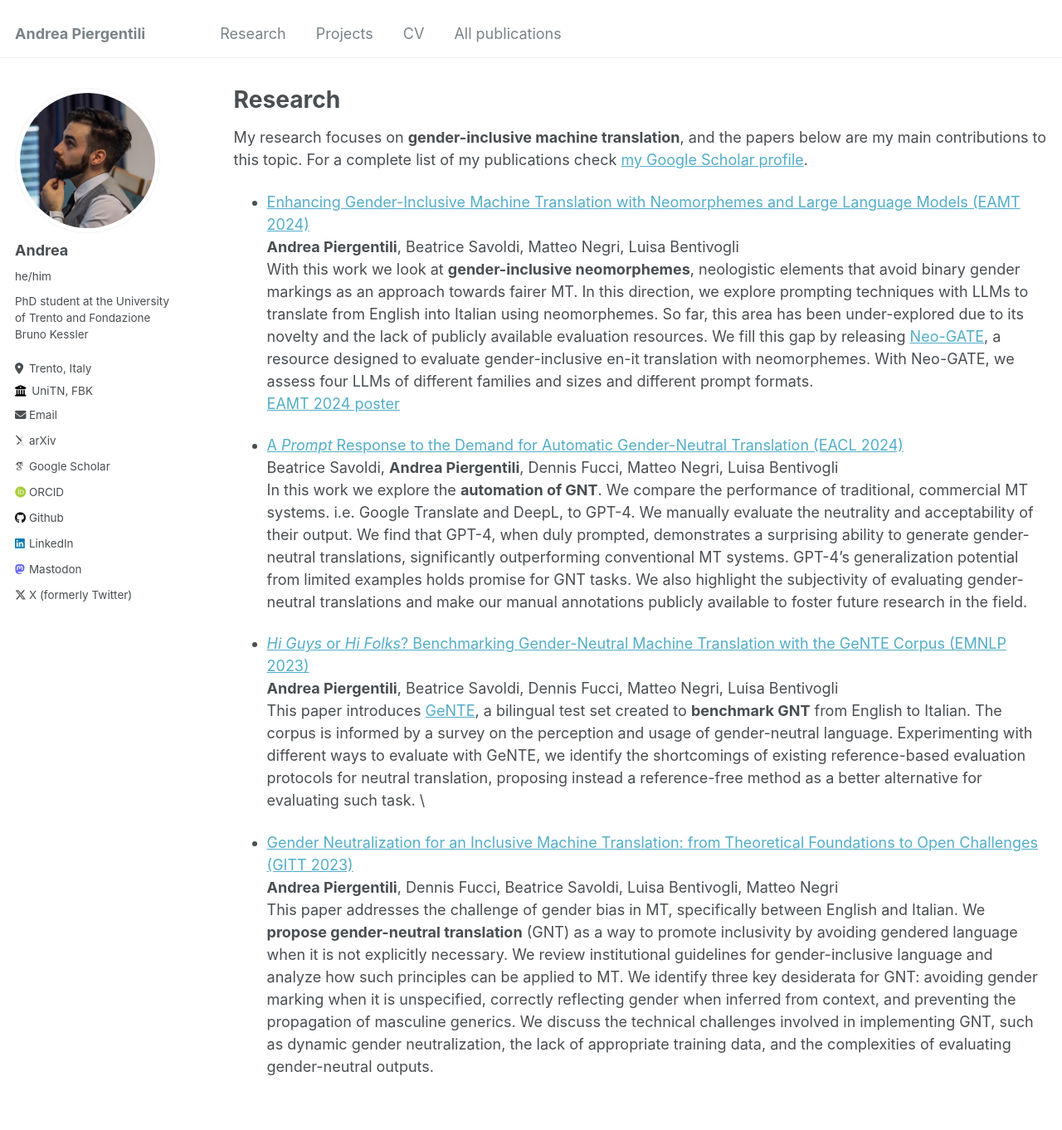
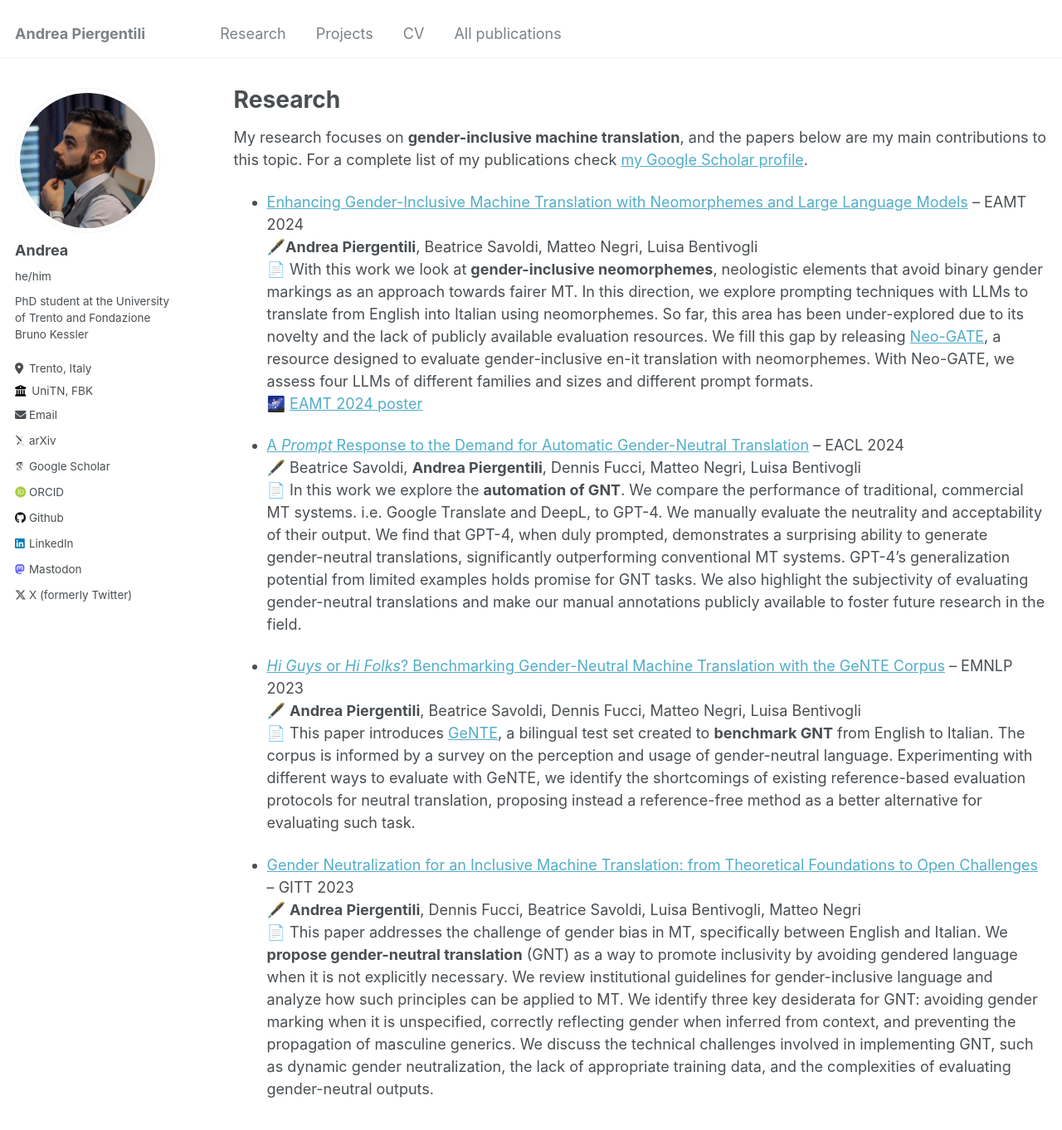
Before and after one commit to apierg/apierg.github.io, a Jekyll site: the page built from _pages/research.md, in a window 1280 px wide and 1400 px high. Shown: the top 1362 px of the window at 83% size. Built offline with Jekyll 4.4.1, drawn with Linux system fonts in a browser that asks for light colours; some web fonts are replaced.

Commit message:
add emoji + small changes

```diff
--- a/_pages/research.md
+++ b/_pages/research.md
@@ -8,19 +8,19 @@ author_profile: true
 My research focuses on **gender-inclusive machine translation**, and the papers below are my main contributions to this topic.
 For a complete list of my publications check [my Google Scholar profile](https://scholar.google.com/citations?user=SceVs8kAAAAJ&hl=it).
 
-* [Enhancing Gender-Inclusive Machine Translation with Neomorphemes and Large Language Models (EAMT 2024)](https://aclanthology.org/2024.eamt-1.25/)\
-    **Andrea Piergentili**, Beatrice Savoldi, Matteo Negri, Luisa Bentivogli\
-    With this work we look at **gender-inclusive neomorphemes**, neologistic elements that avoid binary gender markings as an approach towards fairer MT. In this direction, we explore prompting techniques with LLMs to translate from English into Italian using neomorphemes. So far, this area has been under-explored due to its novelty and the lack of publicly available evaluation resources. We fill this gap by releasing [Neo-GATE](https://huggingface.co/datasets/FBK-MT/Neo-GATE), a resource designed to evaluate gender-inclusive en-it translation with neomorphemes. With Neo-GATE, we assess four LLMs of different families and sizes and different prompt formats.\
-    [EAMT 2024 poster](https://drive.google.com/file/d/1aXmjviVJgYAkeugv77R1iiLy5lsnDxaI/view?usp=sharing)
+* [Enhancing Gender-Inclusive Machine Translation with Neomorphemes and Large Language Models](https://aclanthology.org/2024.eamt-1.25/) – EAMT 2024\
+    🖋️**Andrea Piergentili**, Beatrice Savoldi, Matteo Negri, Luisa Bentivogli\
+    📄 With this work we look at **gender-inclusive neomorphemes**, neologistic elements that avoid binary gender markings as an approach towards fairer MT. In this direction, we explore prompting techniques with LLMs to translate from English into Italian using neomorphemes. So far, this area has been under-explored due to its novelty and the lack of publicly available evaluation resources. We fill this gap by releasing [Neo-GATE](https://huggingface.co/datasets/FBK-MT/Neo-GATE), a resource designed to evaluate gender-inclusive en-it translation with neomorphemes. With Neo-GATE, we assess four LLMs of different families and sizes and different prompt formats.\
+    🌌 [EAMT 2024 poster](https://drive.google.com/file/d/1aXmjviVJgYAkeugv77R1iiLy5lsnDxaI/view?usp=sharing)
 
-* [A _Prompt_ Response to the Demand for Automatic Gender-Neutral Translation (EACL 2024)](https://aclanthology.org/2024.eacl-short.23/)\
-    Beatrice Savoldi, **Andrea Piergentili**, Dennis Fucci, Matteo Negri, Luisa Bentivogli\
-    In this work we explore the **automation of GNT**. We compare the performance of traditional, commercial MT systems. i.e. Google Translate and DeepL, to GPT-4. We manually evaluate the neutrality and acceptability of their output. We find that GPT-4, when duly prompted, demonstrates a surprising ability to generate gender-neutral translations, significantly outperforming conventional MT systems. GPT-4’s generalization potential from limited examples holds promise for GNT tasks. We also highlight the subjectivity of evaluating gender-neutral translations and make our manual annotations publicly available to foster future research in the field.
+* [A _Prompt_ Response to the Demand for Automatic Gender-Neutral Translation](https://aclanthology.org/2024.eacl-short.23/) – EACL 2024\
+    🖋️ Beatrice Savoldi, **Andrea Piergentili**, Dennis Fucci, Matteo Negri, Luisa Bentivogli\
+    📄 In this work we explore the **automation of GNT**. We compare the performance of traditional, commercial MT systems. i.e. Google Translate and DeepL, to GPT-4. We manually evaluate the neutrality and acceptability of their output. We find that GPT-4, when duly prompted, demonstrates a surprising ability to generate gender-neutral translations, significantly outperforming conventional MT systems. GPT-4’s generalization potential from limited examples holds promise for GNT tasks. We also highlight the subjectivity of evaluating gender-neutral translations and make our manual annotations publicly available to foster future research in the field.
 
-* [_Hi Guys_ or _Hi Folks_? Benchmarking Gender-Neutral Machine Translation with the GeNTE Corpus (EMNLP 2023)](https://aclanthology.org/2023.emnlp-main.873/) \
-    **Andrea Piergentili**, Beatrice Savoldi, Dennis Fucci, Matteo Negri, Luisa Bentivogli\
-    This paper introduces [GeNTE](https://huggingface.co/datasets/FBK-MT/GeNTE), a bilingual test set created to **benchmark GNT** from English to Italian. The corpus is informed by a survey on the perception and usage of gender-neutral language. Experimenting with different ways to evaluate with GeNTE, we identify the shortcomings of existing reference-based evaluation protocols for neutral translation, proposing instead a reference-free method as a better alternative for evaluating such task. \
+* [_Hi Guys_ or _Hi Folks_? Benchmarking Gender-Neutral Machine Translation with the GeNTE Corpus](https://aclanthology.org/2023.emnlp-main.873/) – EMNLP 2023 \
+    🖋️ **Andrea Piergentili**, Beatrice Savoldi, Dennis Fucci, Matteo Negri, Luisa Bentivogli\
+    📄 This paper introduces [GeNTE](https://huggingface.co/datasets/FBK-MT/GeNTE), a bilingual test set created to **benchmark GNT** from English to Italian. The corpus is informed by a survey on the perception and usage of gender-neutral language. Experimenting with different ways to evaluate with GeNTE, we identify the shortcomings of existing reference-based evaluation protocols for neutral translation, proposing instead a reference-free method as a better alternative for evaluating such task.
 
-* [Gender Neutralization for an Inclusive Machine Translation: from Theoretical Foundations to Open Challenges (GITT 2023)](https://aclanthology.org/2023.gitt-1.7/) \
-    **Andrea Piergentili**, Dennis Fucci, Beatrice Savoldi, Luisa Bentivogli, Matteo Negri\
-    This paper addresses the challenge of gender bias in MT, specifically between English and Italian. We **propose gender-neutral translation** (GNT) as a way to promote inclusivity by avoiding gendered language when it is not explicitly necessary. We review institutional guidelines for gender-inclusive language and analyze how such principles can be applied to MT. We identify three key desiderata for GNT: avoiding gender marking when it is unspecified, correctly reflecting gender when inferred from context, and preventing the propagation of masculine generics. We discuss the technical challenges involved in implementing GNT, such as dynamic gender neutralization, the lack of appropriate training data, and the complexities of evaluating gender-neutral outputs.
+* [Gender Neutralization for an Inclusive Machine Translation: from Theoretical Foundations to Open Challenges](https://aclanthology.org/2023.gitt-1.7/) – GITT 2023\
+    🖋️ **Andrea Piergentili**, Dennis Fucci, Beatrice Savoldi, Luisa Bentivogli, Matteo Negri\
+    📄 This paper addresses the challenge of gender bias in MT, specifically between English and Italian. We **propose gender-neutral translation** (GNT) as a way to promote inclusivity by avoiding gendered language when it is not explicitly necessary. We review institutional guidelines for gender-inclusive language and analyze how such principles can be applied to MT. We identify three key desiderata for GNT: avoiding gender marking when it is unspecified, correctly reflecting gender when inferred from context, and preventing the propagation of masculine generics. We discuss the technical challenges involved in implementing GNT, such as dynamic gender neutralization, the lack of appropriate training data, and the complexities of evaluating gender-neutral outputs.
```
